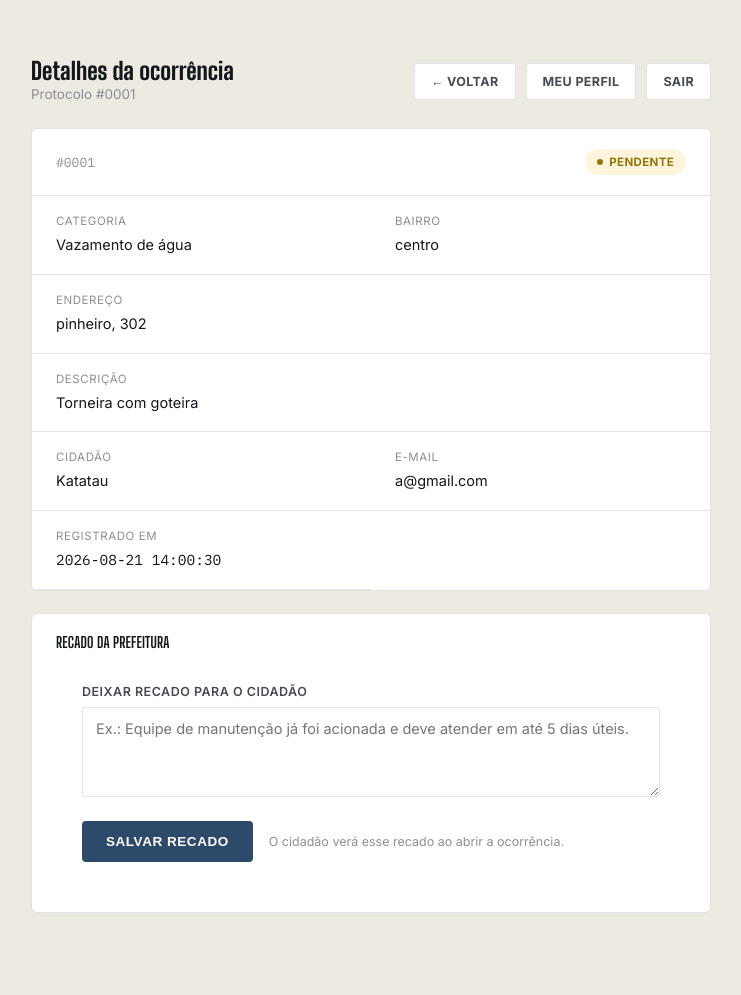
After one commit to joaoppiress/olho-na-cidade, a PHP site: page /php/ocorrencia.php?id=1 in a window 1280 px wide. The commit adds this page. Shown: the whole page, without its empty margins (269-1010 px from the left). Run offline with PHP 8.4, Linux system fonts and the light colour scheme; a user stored in the database is signed in; data comes from the database, SQL or seed files in the repository; both versions use the stored data as it was after the commit.

Commit message:
Ajustes no sistema e novas implementações

```diff
--- a/php/Registrar.php
+++ b/php/Registrar.php
@@ -154,7 +154,7 @@ if ($logado && $_SERVER['REQUEST_METHOD'] === 'POST') {
         <?php endif; ?>
 
         <form class="plain-form" method="POST" action="Registrar.php" enctype="multipart/form-data" novalidate>
-          <div class="hint">Logado como <strong><?= htmlspecialchars($_SESSION['usuario_nome']) ?></strong> — <a href="logout.php" style="color:var(--municipal);">sair</a></div>
+          <div class="hint">Logado como <strong><?= htmlspecialchars($_SESSION['usuario_nome']) ?></strong> — <a href="painel.php" style="color:var(--municipal);">voltar</a></div>
 
           <div class="field">
             <label for="categoria">Categoria</label>
--- /dev/null
+++ b/php/ocorrencia.php
@@ -0,0 +1,190 @@
+<?php
+session_start();
+
+if (!isset($_SESSION['usuario_id'])) {
+    header('Location: login.php');
+    exit;
+}
+
+require __DIR__ . '/config.php';
+require __DIR__ . '/includes/mensagem.php';
+
+$ehAdmin = isset($_SESSION['tipo']) && $_SESSION['tipo'] === 'admin';
+$voltarHref = $ehAdmin ? 'paineladm.php' : 'painel.php';
+
+$id = isset($_GET['id']) ? (int) $_GET['id'] : 0;
+
+if ($id <= 0) {
+    render_mensagem('Ocorrência inválida', ['O identificador informado não é válido.'], 'erro', $voltarHref, 'Voltar');
+}
+
+// Admin registra ou atualiza o recado
+if ($ehAdmin && $_SERVER['REQUEST_METHOD'] === 'POST') {
+    $recado = trim(isset($_POST['recado']) ? $_POST['recado'] : '');
+
+    $stmtAtualiza = $pdo->prepare('UPDATE ocorrencias SET recado_adm = ?, recado_atualizado_em = NOW() WHERE id = ?');
+    $stmtAtualiza->execute([$recado === '' ? null : $recado, $id]);
+
+    header('Location: ocorrencia.php?id=' . $id . '&recado=1');
+    exit;
+}
+
+$stmt = $pdo->prepare('
+    SELECT o.*, u.nome AS nome_cidadao, u.email AS email_cidadao
+    FROM ocorrencias o
+    JOIN usuarios u ON o.usuario_id = u.id
+    WHERE o.id = ?
+');
+$stmt->execute([$id]);
+$o = $stmt->fetch();
+
+if (!$o) {
+    render_mensagem('Ocorrência não encontrada', ['Essa ocorrência não existe ou foi removida.'], 'erro', $voltarHref, 'Voltar');
+}
+
+if (!$ehAdmin && (int) $o['usuario_id'] !== (int) $_SESSION['usuario_id']) {
+    render_mensagem('Acesso não permitido', ['Você só pode visualizar as suas próprias ocorrências.'], 'erro', $voltarHref, 'Voltar');
+}
+
+$statusInfo = [
+    'pendente'   => ['label' => 'Pendente',   'classe' => 'pendente'],
+    'em_analise' => ['label' => 'Em análise', 'classe' => 'analise'],
+    'resolvido'  => ['label' => 'Resolvido',  'classe' => 'resolvido'],
+];
+$info = $statusInfo[$o['status']];
+$recadoSalvo = isset($_GET['recado']) && $_GET['recado'] === '1';
+?>
+<!DOCTYPE html>
+<html lang="pt-BR">
+<head>
+<meta charset="UTF-8">
+<meta name="viewport" content="width=device-width, initial-scale=1.0">
+<title>Ocorrência #<?= str_pad((string) $o['id'], 4, '0', STR_PAD_LEFT) ?> — Olho na Cidade</title>
+<link rel="preconnect" href="https://fonts.googleapis.com">
+<link rel="preconnect" href="https://fonts.gstatic.com" crossorigin>
+<link href="https://fonts.googleapis.com/css2?family=Big+Shoulders+Display:wght@600;700;800;900&family=Inter:wght@400;500;600;700&family=IBM+Plex+Mono:wght@400;500;600&display=swap" rel="stylesheet">
+<link rel="stylesheet" href="../style.css">
+<style>
+  .painel-wrap{ max-width:720px; margin:0 auto; padding:60px 20px; }
+  .painel-top{ display:flex; justify-content:space-between; align-items:center; margin-bottom:26px; flex-wrap:wrap; gap:14px; }
+  .painel-top h1{ font-size:24px; font-weight:800; text-transform:none; letter-spacing:0; }
+  .painel-top .sub{ font-size:13.5px; color:#8A8F96; margin-top:4px; }
+  .painel-actions{ display:flex; gap:10px; }
+  .btn-line{ border:1px solid var(--line); background:#fff; color:#454B52; padding:10px 16px; border-radius:4px; font-size:12.5px; font-weight:700; text-transform:uppercase; letter-spacing:0.03em; text-decoration:none; }
+
+  .detail-card{ background:#fff; border:1px solid var(--line); border-radius:6px; overflow:hidden; margin-bottom:22px; }
+  .detail-head{ padding:20px 24px; border-bottom:1px solid var(--line); display:flex; justify-content:space-between; align-items:center; gap:14px; flex-wrap:wrap; }
+  .detail-head .proto{ font-family:'IBM Plex Mono', monospace; font-size:13px; color:#8A8F96; }
+  .detail-grid{ display:grid; grid-template-columns:1fr 1fr; gap:0; }
+  .detail-item{ padding:18px 24px; border-bottom:1px solid var(--line); }
+  .detail-item.full{ grid-column:1 / -1; }
+  .detail-item .k{ font-size:11.5px; text-transform:uppercase; letter-spacing:0.05em; color:#8A8F96; margin-bottom:6px; }
+  .detail-item .v{ font-size:14.5px; color:var(--ink); line-height:1.5; }
+  .detail-foto{ padding:20px 24px; }
+  .detail-foto img{ max-width:100%; border-radius:6px; border:1px solid var(--line); display:block; }
+
+  .recado-box{ background:#fff; border:1px solid var(--line); border-radius:6px; padding:22px 24px; margin-bottom:22px; }
+  .recado-box h2{ font-size:15px; font-weight:700; margin:0 0 12px; }
+  .recado-atual{ background:rgba(46,74,107,0.06); border:1px solid rgba(46,74,107,0.18); border-radius:5px; padding:14px 16px; font-size:14px; color:var(--ink); line-height:1.55; margin-bottom:14px; white-space:pre-wrap; }
+  .recado-data{ font-size:11.5px; color:#8A8F96; margin-top:8px; }
+  .recado-vazio{ font-size:13.5px; color:#8A8F96; font-style:italic; }
+  .confirm-box{
+    margin-bottom:20px; padding:14px 16px; border-radius:5px;
+    background:rgba(62,156,111,0.1); border:1px solid rgba(62,156,111,0.35); color:#276B49;
+    font-size:13.5px;
+  }
+</style>
+</head>
+<body style="background:var(--concrete);">
+
+<div class="painel-wrap">
+  <div class="painel-top">
+    <div>
+      <h1>Detalhes da ocorrência</h1>
+      <div class="sub">Protocolo #<?= str_pad((string) $o['id'], 4, '0', STR_PAD_LEFT) ?></div>
+    </div>
+    <div class="painel-actions">
+      <a class="btn-line" href="<?= htmlspecialchars($voltarHref) ?>">&larr; Voltar</a>
+      <a class="btn-line" href="perfil.php">Meu perfil</a>
+      <a class="btn-line" href="logout.php">Sair</a>
+    </div>
+  </div>
+
+  <?php if ($recadoSalvo): ?>
+    <div class="confirm-box">✓ Recado salvo com sucesso.</div>
+  <?php endif; ?>
+
+  <div class="detail-card">
+    <div class="detail-head">
+      <span class="proto">#<?= str_pad((string) $o['id'], 4, '0', STR_PAD_LEFT) ?></span>
+      <span class="pill <?= $info['classe'] ?>"><?= $info['label'] ?></span>
+    </div>
+    <div class="detail-grid">
+      <div class="detail-item">
+        <div class="k">Categoria</div>
+        <div class="v"><?= htmlspecialchars($o['categoria']) ?></div>
+      </div>
+      <div class="detail-item">
+        <div class="k">Bairro</div>
+        <div class="v"><?= htmlspecialchars($o['bairro']) ?></div>
+      </div>
+      <div class="detail-item full">
+        <div class="k">Endereço</div>
+        <div class="v"><?= htmlspecialchars($o['endereco']) ?></div>
+      </div>
+      <div class="detail-item full">
+        <div class="k">Descrição</div>
+        <div class="v"><?= nl2br(htmlspecialchars($o['descricao'])) ?></div>
+      </div>
+      <?php if ($ehAdmin): ?>
+        <div class="detail-item">
+          <div class="k">Cidadão</div>
+          <div class="v"><?= htmlspecialchars($o['nome_cidadao']) ?></div>
+        </div>
+        <div class="detail-item">
+          <div class="k">E-mail</div>
+          <div class="v"><?= htmlspecialchars($o['email_cidadao']) ?></div>
+        </div>
+      <?php endif; ?>
+      <div class="detail-item <?= $ehAdmin ? '' : 'full' ?>">
+        <div class="k">Registrado em</div>
+        <div class="v mono"><?= htmlspecialchars($o['criado_em']) ?></div>
+      </div>
+    </div>
+    <?php if (!empty($o['foto_path'])): ?>
+      <div class="detail-foto">
+        <div class="k" style="font-size:11.5px; text-transform:uppercase; letter-spacing:0.05em; color:#8A8F96; margin-bottom:10px;">Evidência fotográfica</div>
+        <img src="<?= htmlspecialchars($o['foto_path']) ?>" alt="Foto da ocorrência">
+      </div>
+    <?php endif; ?>
+  </div>
+
+  <div class="recado-box">
+    <h2>Recado da prefeitura</h2>
+
+    <?php if (!empty($o['recado_adm'])): ?>
+      <div class="recado-atual"><?= nl2br(htmlspecialchars($o['recado_adm'])) ?></div>
+      <?php if (!empty($o['recado_atualizado_em'])): ?>
+        <div class="recado-data">Atualizado em <?= htmlspecialchars($o['recado_atualizado_em']) ?></div>
+      <?php endif; ?>
+    <?php elseif (!$ehAdmin): ?>
+      <p class="recado-vazio">Nenhum recado deixado pela prefeitura até o momento.</p>
+    <?php endif; ?>
+
+    <?php if ($ehAdmin): ?>
+      <form class="plain-form" method="POST" action="ocorrencia.php?id=<?= $o['id'] ?>" style="margin-top:<?= empty($o['recado_adm']) ? '0' : '18px' ?>;">
+        <div class="field">
+          <label for="recado">Deixar recado para o cidadão</label>
+          <textarea id="recado" name="recado" placeholder="Ex.: Equipe de manutenção já foi acionada e deve atender em até 5 dias úteis."><?= htmlspecialchars(isset($o['recado_adm']) ? $o['recado_adm'] : '') ?></textarea>
+        </div>
+        <div class="submit-row">
+          <button class="btn-solid" type="submit">Salvar recado</button>
+          <span class="form-note">O cidadão verá esse recado ao abrir a ocorrência.</span>
+        </div>
+      </form>
+    <?php endif; ?>
+  </div>
+</div>
+
+</body>
+</html>
--- a/php/painel.php
+++ b/php/painel.php
@@ -68,6 +68,7 @@ $statusInfo = [
           <span class="desc"><?= htmlspecialchars($o['descricao']) ?><span class="cat"><?= htmlspecialchars($o['categoria']) ?></span></span>
           <span class="pill <?= $info['classe'] ?>"><?= $info['label'] ?></span>
           <span class="bairro"><?= htmlspecialchars($o['endereco']) ?></span>
+          <a class="btn-line" style="justify-self:end;" href="ocorrencia.php?id=<?= $o['id'] ?>">Ver detalhes</a>
         </div>
       <?php endforeach; ?>
     </div>
--- a/php/perfil.php
+++ b/php/perfil.php
@@ -202,6 +202,7 @@ foreach (array_slice(explode(' ', trim($usuario['nome'])), 0, 2) as $parte) {
           <span class="desc"><?= htmlspecialchars($o['descricao']) ?><span class="cat"><?= htmlspecialchars($o['categoria']) ?></span></span>
           <span class="pill <?= $info['classe'] ?>"><?= $info['label'] ?></span>
           <span class="bairro"><?= htmlspecialchars($o['endereco']) ?></span>
+          <a class="btn-line" style="justify-self:end;" href="ocorrencia.php?id=<?= $o['id'] ?>">Ver detalhes</a>
         </div>
       <?php endforeach; ?>
     </div>
--- a/style.css
+++ b/style.css
@@ -291,7 +291,7 @@ section{ padding:110px 0; }
 .card-list{ display:flex; flex-direction:column; gap:1px; background:var(--line); border:1px solid var(--line); border-radius:6px; overflow:hidden; }
 .occ-card{
   background:#fff; padding:18px 22px; display:grid;
-  grid-template-columns:110px 1fr 160px 120px; gap:18px; align-items:center;
+  grid-template-columns:110px 1fr 160px 120px 110px; gap:18px; align-items:center;
 }
 .occ-card .proto-id{ font-family:'IBM Plex Mono', monospace; font-size:12.5px; color:#8A8F96; }
 .occ-card .desc{ font-size:14.5px; font-weight:500; }
```
Also changed, not shown: banco.sql (+5 -3 lines), php/paineladm.php (+114 -23 lines).
